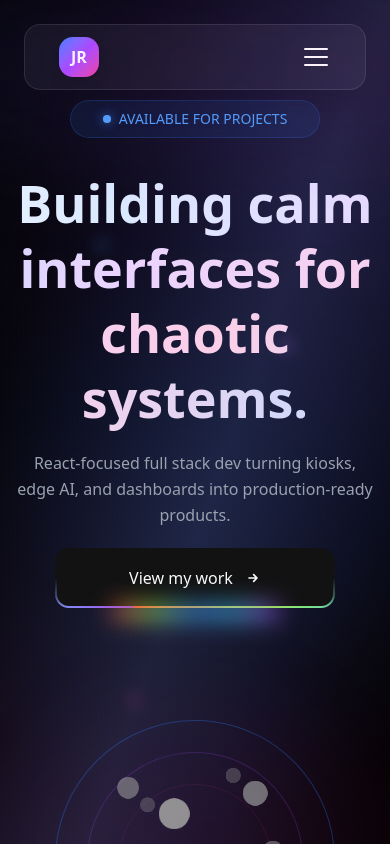
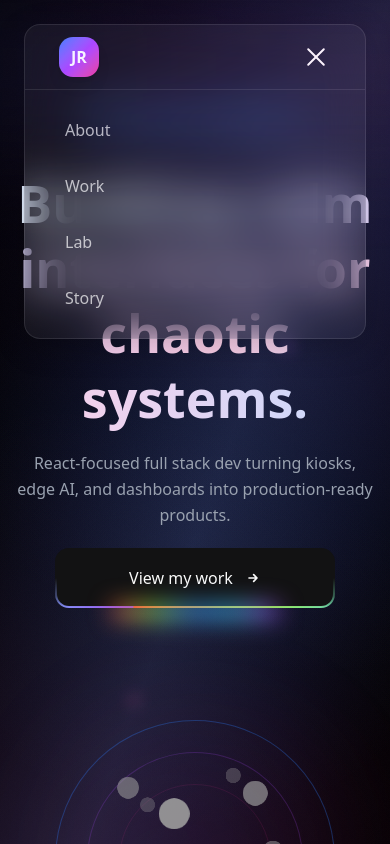
Before and after one commit to JR132662/Portfolio, a Next.js app: page / in a window 390 px wide. Both pictures are taken after a click on the button "Menu". Shown: the top 844 px of the page. Built offline with nearby package versions, Linux system fonts and the light colour scheme.

Commit message:
hamburger menu added

```diff
--- a/app/components/Header.tsx
+++ b/app/components/Header.tsx
@@ -5,6 +5,7 @@ import { motion, useScroll, useTransform } from 'framer-motion';
 
 export default function Header() {
     const [scrolled, setScrolled] = useState(false);
+    const [mobileMenuOpen, setMobileMenuOpen] = useState(false);
     const { scrollY } = useScroll();
     const headerOpacity = useTransform(scrollY, [0, 100], [1, 0.98]);
     const headerBlur = useTransform(scrollY, [0, 100], [0, 20]);
@@ -87,14 +88,41 @@ export default function Header() {
                         {/* Mobile Menu Button */}
                         <motion.button
                             whileTap={{ scale: 0.9 }}
+                            onClick={() => setMobileMenuOpen(!mobileMenuOpen)}
                             className="md:hidden flex flex-col gap-1.5 p-2 !mr-[5px]"
                             aria-label="Menu"
                         >
-                            <span className="w-6 h-0.5 bg-white rounded-full"></span>
-                            <span className="w-6 h-0.5 bg-white rounded-full"></span>
-                            <span className="w-6 h-0.5 bg-white rounded-full"></span>
+                            <span className={`w-6 h-0.5 bg-white rounded-full transition-all duration-300 ${mobileMenuOpen ? 'rotate-45 translate-y-2' : ''}`}></span>
+                            <span className={`w-6 h-0.5 bg-white rounded-full transition-all duration-300 ${mobileMenuOpen ? 'opacity-0' : ''}`}></span>
+                            <span className={`w-6 h-0.5 bg-white rounded-full transition-all duration-300 ${mobileMenuOpen ? '-rotate-45 -translate-y-2' : ''}`}></span>
                         </motion.button>
                     </div>
+
+                    {/* Mobile Menu */}
+                    {mobileMenuOpen && (
+                        <motion.div
+                            initial={{ opacity: 0, height: 0 }}
+                            animate={{ opacity: 1, height: 'auto' }}
+                            exit={{ opacity: 0, height: 0 }}
+                            className="md:hidden border-t border-white/10 overflow-hidden"
+                        >
+                            <div className="px-6 py-4 space-y-2">
+                                {navLinks.map((link, index) => (
+                                    <motion.a
+                                        key={link.name}
+                                        href={link.href}
+                                        onClick={() => setMobileMenuOpen(false)}
+                                        initial={{ opacity: 0, x: -20 }}
+                                        animate={{ opacity: 1, x: 0 }}
+                                        transition={{ delay: index * 0.1 }}
+                                        className="block px-4 py-3 text-base font-medium text-white/70 hover:text-white hover:bg-white/5 rounded-lg transition-colors duration-300"
+                                    >
+                                        {link.name}
+                                    </motion.a>
+                                ))}
+                            </div>
+                        </motion.div>
+                    )}
                 </nav>
             </div>
 
```
